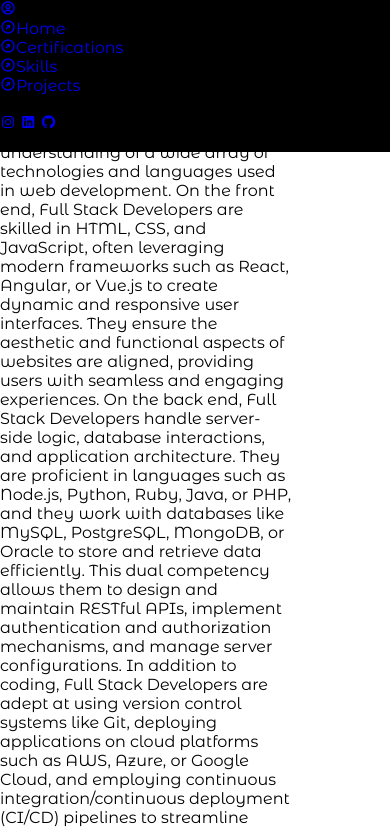
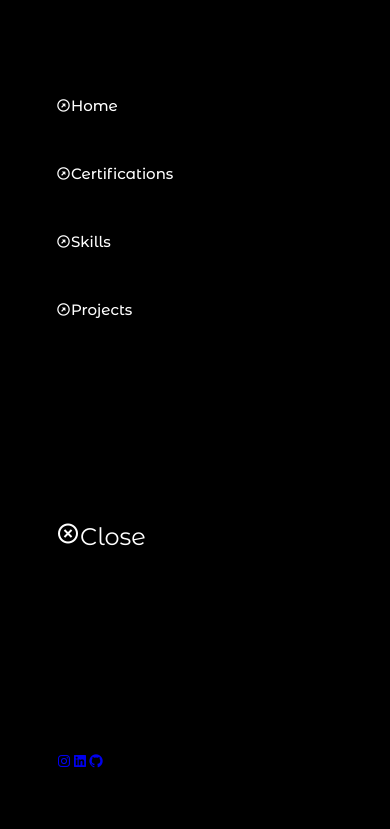
Before and after one commit to AbelKevinKipkosgei/Abel.github.io, a plain HTML site: page index.html in a window 390 px wide. Shown: the top 829 px of the page. Drawn offline with nearby package versions, Linux system fonts and the light colour scheme.

Commit message:
Configured navigation for mobile devices

```diff
--- a/index.html
+++ b/index.html
@@ -54,7 +54,7 @@
               ><i class="bx bxl-github"></i></a>
           </div>
         </div>
-        <div class="menu_toggle">
+        <div class="nav_toggle">
           <i class="bx bx-menu"></i>
         </div>
       </nav>
--- a/style.css
+++ b/style.css
@@ -38,10 +38,55 @@ body {
   background-color: black;
   z-index:var(--z-fixed)
 }
+.nav {
+  position: relative;
+  height: var(--header-height);
+  display: flex;
+  justify-content: space-between;
+  align-items: center;
+}
+.nav_logo {
+  color: var(--white-color);
+  font-weight: var(--font-medium);
+}
+.nav_close, .nav_toggle {
+  display: flex;
+  color: var(--white-color);
+  font-size: 1.5rem;
+  cursor: pointer;
+}
+/*Navigation for mobile devices*/
+@media screen and (max-width: 1150px) {
+  .nav_menu {
+    position: fixed;
+    left: 0;
+    top: 0;
+    background-color: var(--black-color);
+    width: 100%;
+    height: 100%;
+    padding: 6rem 3.5rem 4.5rem;
+    display: flex;
+    flex-direction: column;
+    justify-content: space-between;
+    transition: left .4s;
+  }
+}
 .nav_list {
+  display: flex;
+  flex-direction: column;
   list-style-type: none;
-  padding: 0;
-  margin: 0;
+  row-gap: 3rem;
+}
+.nav_social {
+  display: flex;
+}
+.nav_link {
+  position: relative;
+  color: var(--white-color);
+  font-size: var(--h1-font-size);
+  font-weight: var(--font-medium);
+  display: inline-flex;
+  align-items: center;
 }
 div p#main-content {
   width: 75%;
@@ -49,3 +94,7 @@ div p#main-content {
 a {
   text-decoration: none;
 }
+.container {
+  max-width: 1120px;
+  margin-inline: 1.5rem;
+}
```
